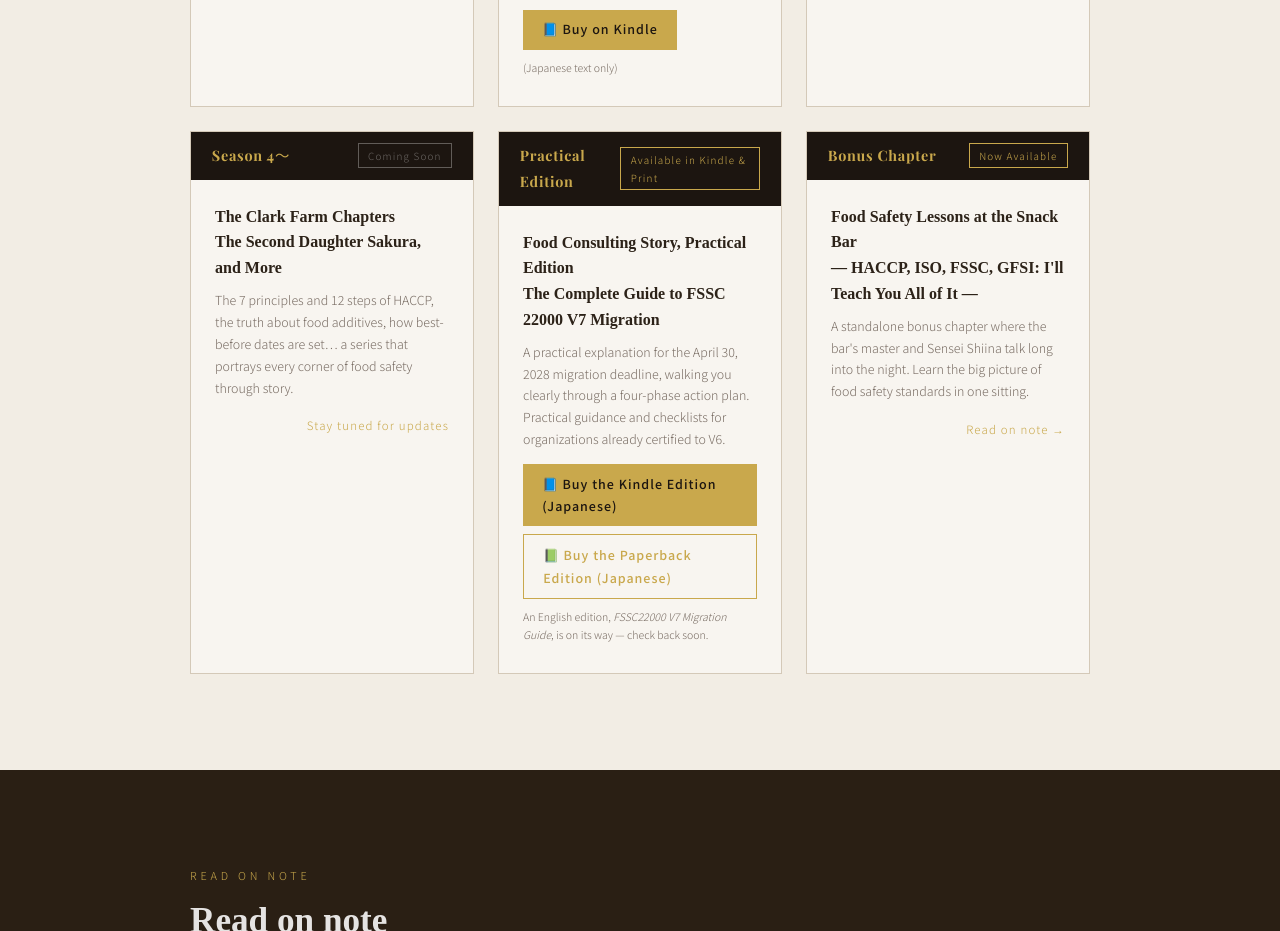
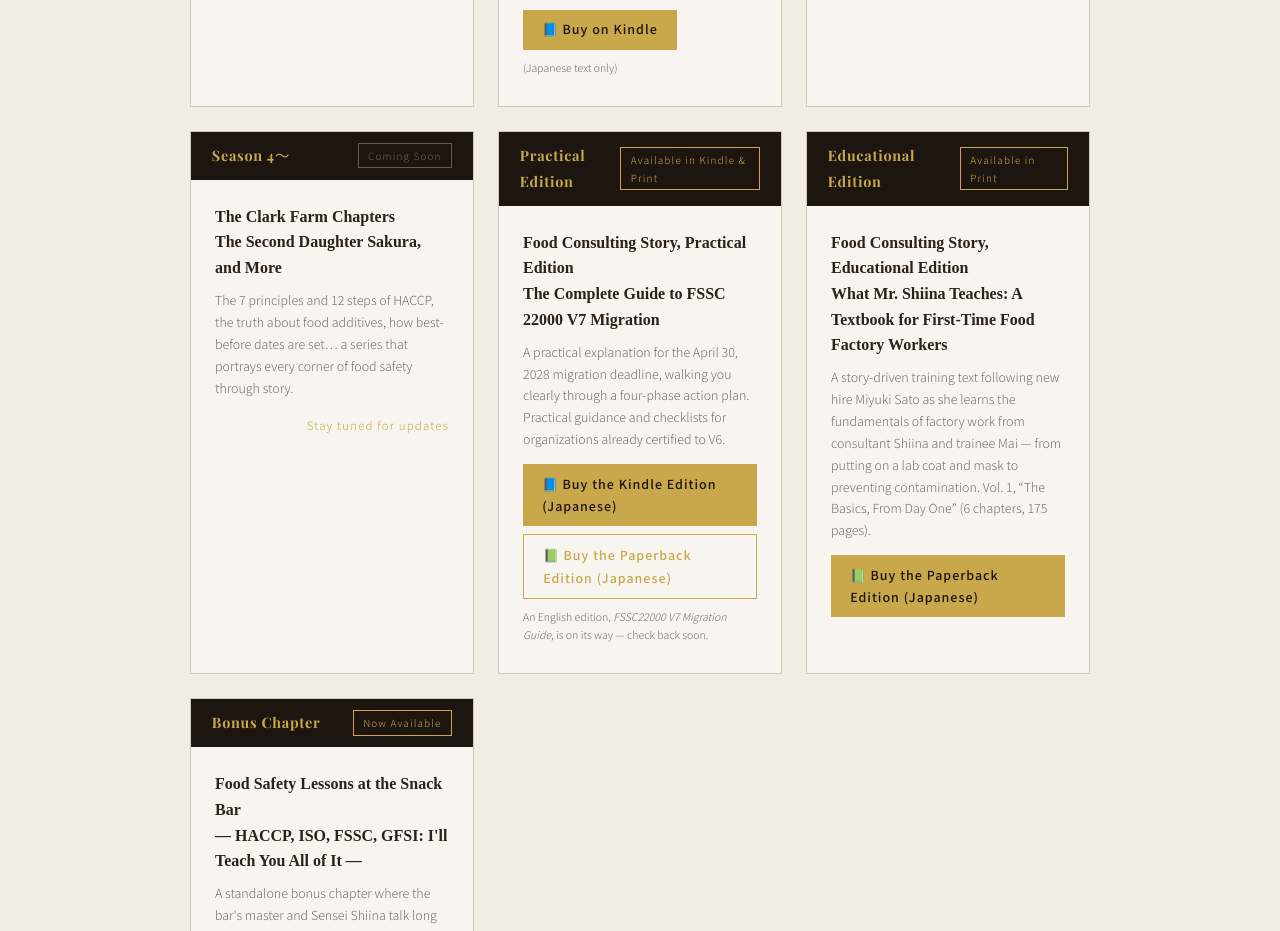
Before and after one commit to footechservice/TheStartSeries, a plain HTML site: page index.html in a window 1280 px wide. Shown: the part 2108-3039 px from the top of the page. Drawn offline with nearby package versions, Linux system fonts and the light colour scheme.

Commit message:
Add files via upload

```diff
--- a/index.html
+++ b/index.html
@@ -664,6 +664,27 @@ footer {
         </div>
       </div>
 
+      <div class="series-card" style="cursor:default;">
+        <div class="card-header">
+          <span class="card-season-label i18n-ja">教育編</span>
+          <span class="card-season-label i18n-en" hidden>Educational Edition</span>
+          <span class="card-status done i18n-ja">紙版発売中</span>
+          <span class="card-status done i18n-en" hidden>Available in Print</span>
+        </div>
+        <div class="card-body">
+          <p class="card-title i18n-ja">食品コンサル物語 教育編<br>椎名先生が教える　食品工場ではじめて働く人の教科書</p>
+          <p class="card-title i18n-en" hidden>Food Consulting Story, Educational Edition<br>What Mr. Shiina Teaches: A Textbook for First-Time Food Factory Workers</p>
+          <p class="card-sub i18n-ja">初めて食品工場で働く佐藤みゆきが、椎名先生と技能実習生マイさんとともに学ぶ、現場の基本。白衣・帽子・マスクの着け方から異物混入対策まで、物語で身につく新人研修テキスト。第1巻「はじめての基本編」（全6章・175ページ）</p>
+          <p class="card-sub i18n-en" hidden>A story-driven training text following new hire Miyuki Sato as she learns the fundamentals of factory work from consultant Shiina and trainee Mai — from putting on a lab coat and mask to preventing contamination. Vol. 1, &ldquo;The Basics, From Day One&rdquo; (6 chapters, 175 pages).</p>
+          <div style="display:flex;flex-direction:column;gap:0.5rem;margin-top:0.8rem;">
+            <a href="https://www.amazon.co.jp/dp/B0HL38DRYY" target="_blank" rel="noopener" style="display:inline-flex;align-items:center;gap:0.5rem;background:#C9A84C;color:#1C1510;padding:0.55rem 1.2rem;font-size:0.78rem;letter-spacing:0.08em;text-decoration:none;font-weight:500;transition:opacity 0.2s;" onmouseover="this.style.opacity=0.85" onmouseout="this.style.opacity=1">
+              <span class="i18n-ja">📗 ペーパーバック版で購入する</span>
+              <span class="i18n-en" hidden>📗 Buy the Paperback Edition (Japanese)</span>
+            </a>
+          </div>
+        </div>
+      </div>
+
       <a class="series-card" href="https://note.com/the_start/n/n958a64438663" target="_blank" rel="noopener">
         <div class="card-header">
           <span class="card-season-label i18n-ja">番外編</span>
```
